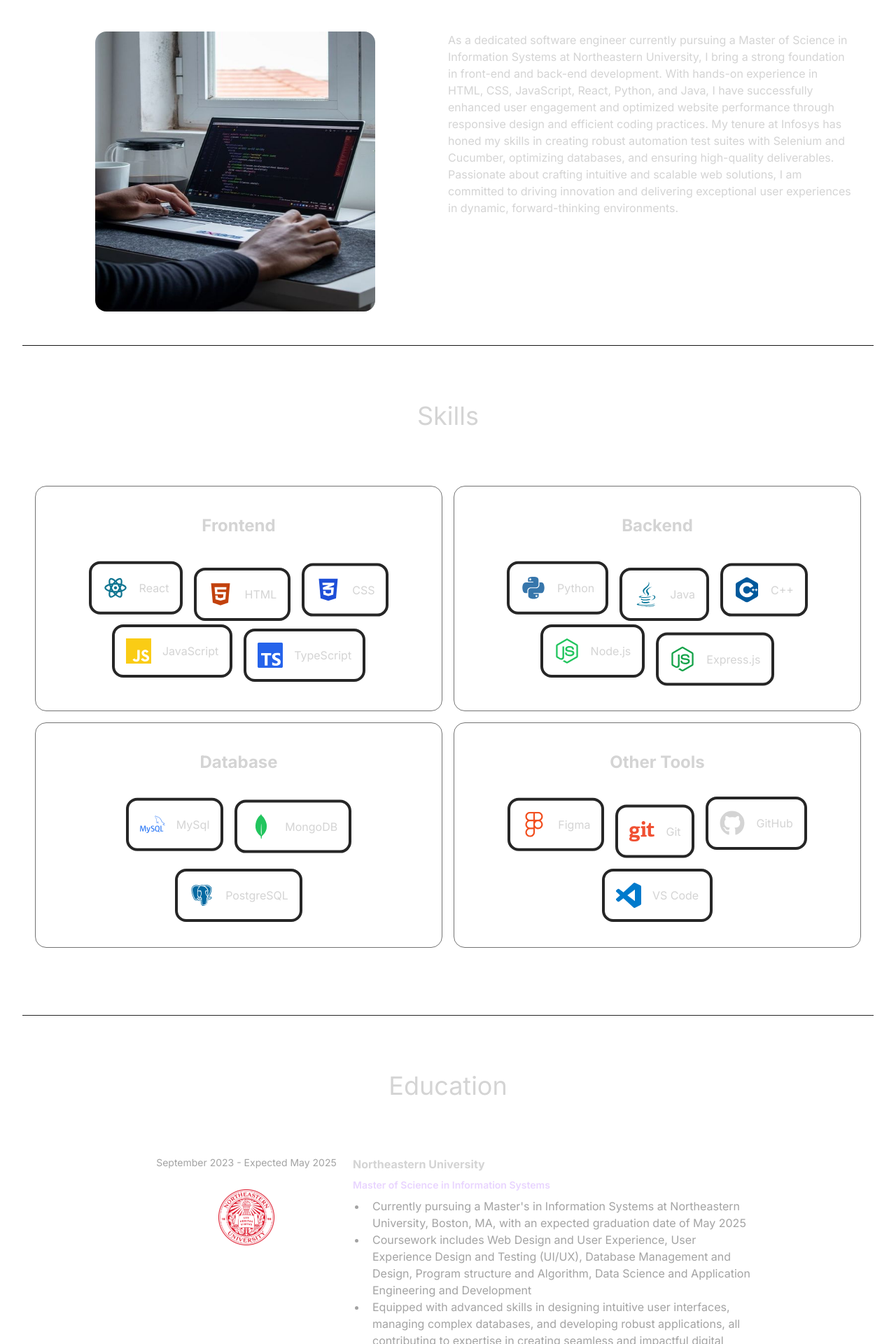
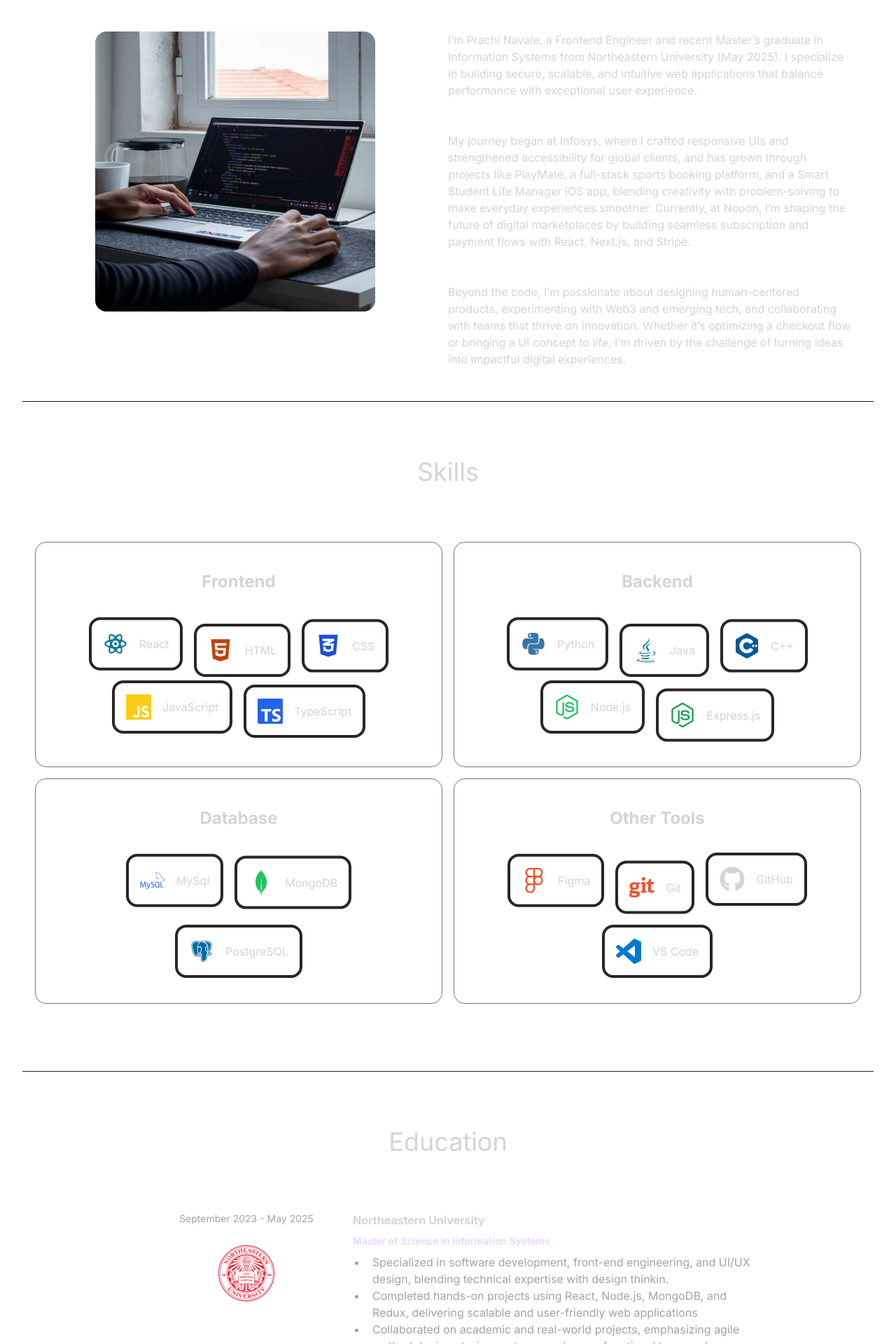
Before and after one commit to navaleprachi/Portfolio-Website, a React (Vite) app: page / in a window 1280 px wide. Shown: the part 880-2800 px from the top of the page at 70% size. Built offline with nearby package versions, Linux system fonts and the light colour scheme.

Commit message:
section content changes

```diff
--- a/src/components/About/About.jsx
+++ b/src/components/About/About.jsx
@@ -32,7 +32,9 @@ const About = () => {
             className="w-full lg:w-1/2"
           >
             <div className="flex justify-center lg:justify-start">
-              <p className="my-2 max-w-xl py-6">{ABOUT_TEXT}</p>
+              <p className="whitespace-pre-line my-2 max-w-xl py-6">
+                {ABOUT_TEXT}
+              </p>
             </div>
           </motion.div>
         </div>
--- a/src/components/Hero/Hero.jsx
+++ b/src/components/Hero/Hero.jsx
@@ -12,8 +12,8 @@ const Hero = () => {
   const [loopNum, setLoopNum] = useState(0);
   const [isDeleting, setIsDeleting] = useState(false);
   const toRotate = [
+    "Frontend Developer",
     "Software Engineer",
-    "Frontend Developer",
     "UI/UX Designer",
   ];
   const [text, setText] = useState("");
@@ -83,7 +83,7 @@ const Hero = () => {
                 animate="visible"
                 className="mt-1 my-2 max-w-xl py-6 font-light tracking-tighter"
               >
-                {HERO_CONTENT}
+                <p className="whitespace-pre-line">{HERO_CONTENT}</p>
               </motion.p>
               <a
                 href="https://drive.google.com/file/d/1k9ofHYsfejPX5Gj2ZduRu70QTwlR1V9z/view?usp=drive_link"
--- a/src/constants/index.js
+++ b/src/constants/index.js
@@ -6,20 +6,27 @@ import education2 from "../assets/SPPULogo.svg";
 import work from "../assets/InfosysLogo.svg";
 import work1 from "../assets/nooonapp_logo.jpeg";
 
-export const HERO_CONTENT = `I am a dynamic and ambitious individual fueled by a deep passion for both design and development. With a solid foundation in computer science and a sharp eye for aesthetics, I am driven to craft captivating and efficient digital solutions that leave a lasting impression. As a graduate student in the field of Information Systems, I am eager to embark on a career journey as a software engineer/developer or front-end developer, where I can leverage my skills and creativity to create innovative solutions that exceed expectations.`;
+export const HERO_CONTENT = `“Building human-centered digital experiences with React, Next.js, and great design.”
 
-export const ABOUT_TEXT = `As a dedicated software engineer currently pursuing a Master of Science in Information Systems at Northeastern University, I bring a strong foundation in front-end and back-end development. With hands-on experience in HTML, CSS, JavaScript, React, Python, and Java, I have successfully enhanced user engagement and optimized website performance through responsive design and efficient coding practices. My tenure at Infosys has honed my skills in creating robust automation test suites with Selenium and Cucumber, optimizing databases, and ensuring high-quality deliverables. Passionate about crafting intuitive and scalable web solutions, I am committed to driving innovation and delivering exceptional user experiences in dynamic, forward-thinking environments.`;
+\nI’m a passionate frontend engineer with a strong foundation in computer science and a keen eye for design. Recently graduated with a Master’s in Information Systems from Northeastern University, I specialize in creating scalable, responsive, and visually engaging web applications. With hands-on experience in React, TypeScript, and modern UI frameworks, I thrive at the intersection of design and development crafting solutions that not only perform seamlessly but also leave a lasting impression.`;
+
+export const ABOUT_TEXT = `I’m Prachi Navale, a Frontend Engineer and recent Master’s graduate in Information Systems from Northeastern University (May 2025). I specialize in building secure, scalable, and intuitive web applications that balance performance with exceptional user experience.
+
+\nMy journey began at Infosys, where I crafted responsive UIs and strengthened accessibility for global clients, and has grown through projects like PlayMate, a full-stack sports booking platform, and a Smart Student Life Manager iOS app, blending creativity with problem-solving to make everyday experiences smoother. Currently, at Nooon, I’m shaping the future of digital marketplaces by building seamless subscription and payment flows with React, Next.js, and Stripe.
+
+\nBeyond the code, I’m passionate about designing human-centered products, experimenting with Web3 and emerging tech, and collaborating with teams that thrive on innovation. Whether it’s optimizing a checkout flow or bringing a UI concept to life, I’m driven by the challenge of turning ideas into impactful digital experiences.`;
 
 export const EDUCATION = [
   {
-    year: "September 2023 - Expected May 2025",
+    year: "September 2023 - May 2025",
     logo: education1,
     university: "Northeastern University",
     degree: "Master of Science in Information Systems",
     description: [
-      "Currently pursuing a Master's in Information Systems at Northeastern University, Boston, MA, with an expected graduation date of May 2025",
-      "Coursework includes Web Design and User Experience, User Experience Design and Testing (UI/UX), Database Management and Design, Program structure and Algorithm, Data Science and Application Engineering and Development",
-      "Equipped with advanced skills in designing intuitive user interfaces, managing complex databases, and developing robust applications, all contributing to expertise in creating seamless and impactful digital experiences",
+      "Specialized in software development, front-end engineering, and UI/UX design, blending technical expertise with design thinkin.",
+      "Completed hands-on projects using React, Node.js, MongoDB, and Redux, delivering scalable and user-friendly web applications",
+      "Collaborated on academic and real-world projects, emphasizing agile methodologies, design systems, and cross-functional teamwork",
+      "Graduate Teaching Assistant for Programs, Structure, and Algorithm — mentored students and clarified complex concepts, enhancing learning outcomes",
     ],
   },
   {
@@ -28,9 +35,10 @@ export const EDUCATION = [
     university: "Savitribai Phule Pune University",
     degree: "Bachelor of Engineering in Computer Engineering ",
     description: [
-      "Graduated with a Bachelor's degree in Computer Engineering from Savitribai Phule Pune University, Pune, India, in May 2020",
-      "Coursework covered Web Technology, Data Structures and Algorithms, Software Engineering and Project Management, Information Systems and Engineering Economics, Computer Networking, Machine Learning, and Cloud Computing",
-      "This foundation provided a strong technical base and the skills necessary to tackle complex engineering challenges and contribute effectively to innovative technology solutions",
+      "Graduated with a Bachelor's degree in Computer Engineering, building a strong foundation in software development and computing principles",
+      "Completed projects and coursework in Web Technologies, Data Structures & Algorithms, Software Engineering, Computer Networking, Machine Learning, and Cloud Computing",
+      "Developed problem-solving, programming, and project management skills, enabling effective contribution to complex engineering and technology solutions",
+      "Collaborated on team-based projects, emphasizing agile methodologies, design implementation, and practical application of theoretical concepts",
     ],
   },
 ];
@@ -65,12 +73,12 @@ export const EXPERIENCES = [
     role: "Software Engineer - Frontend",
     company: "Infosys",
     description: [
-      "Engineered modular, high-performance React components to enhance scalability and reduce UI duplication.",
-      "Improved app load speed and time-to-interactive by 40% by integrating Next.js dynamic imports and optimizing bundle sizes.",
-      "Collaborated with cross-functional teams to translate Figma designs into accessible, responsive interfaces meeting WCAG 2.1 standards.",
-      "Integrated RESTful APIs to enable real-time data sync and improve UI reliability for thousands of users.",
-      "Implemented GitHub Actions for CI/CD, accelerating release cycles and reducing deployment-related bugs by over 90%.",
-      "Enhanced test coverage to 85% using Jest and React Testing Library, decreasing production issues by 40%.",
+      "Engineered scalable React and TypeScript components, ensuring reusability and performance across client projects",
+      "Translated Figma designs into responsive, accessible interfaces compliant with WCAG 2.1 standards",
+      "Integrated RESTful APIs to deliver real-time data and reliable user interactions",
+      "Improved app responsiveness and reduced bundle sizes with Next.js optimization techniques",
+      "Automated deployments with GitHub Actions, accelerating release cycles and reducing manual errors",
+      "Strengthened testing coverage with Jest and React Testing Library, raising overall product quality",
     ],
     technologies: [
       "React",
@@ -88,11 +96,11 @@ export const EXPERIENCES = [
     role: "Systems Engineer - UI developer",
     company: "Infosys",
     description: [
-      "Developed internal UI pages with HTML, CSS, and vanilla JavaScript, improving layout consistency across platforms.",
-      "Resolved 10+ browser compatibility issues across Chrome, Safari, and Firefox, increasing cross-device reliability.",
-      "Built foundational React components in a shared codebase, improving readability and maintainability.",
-      "Collaborated with QA to identify UI regressions and supported defect triaging for faster resolution.",
-      "Streamlined testing by enhancing test data reuse and validating UI flows through interactive debug tools.",
+      "Developed responsive web interfaces using HTML, CSS, and JavaScript, ensuring cross-browser compatibility",
+      "Built foundational React components to streamline development and improve maintainability",
+      "Partnered with QA teams to troubleshoot UI regressions and enhance defect resolution speed",
+      "Resolved browser rendering issues, improving consistency across Chrome, Safari, and Firefox",
+      "Enhanced UI reliability through debugging tools and validation of user flows",
     ],
     technologies: [
       "React",
```
